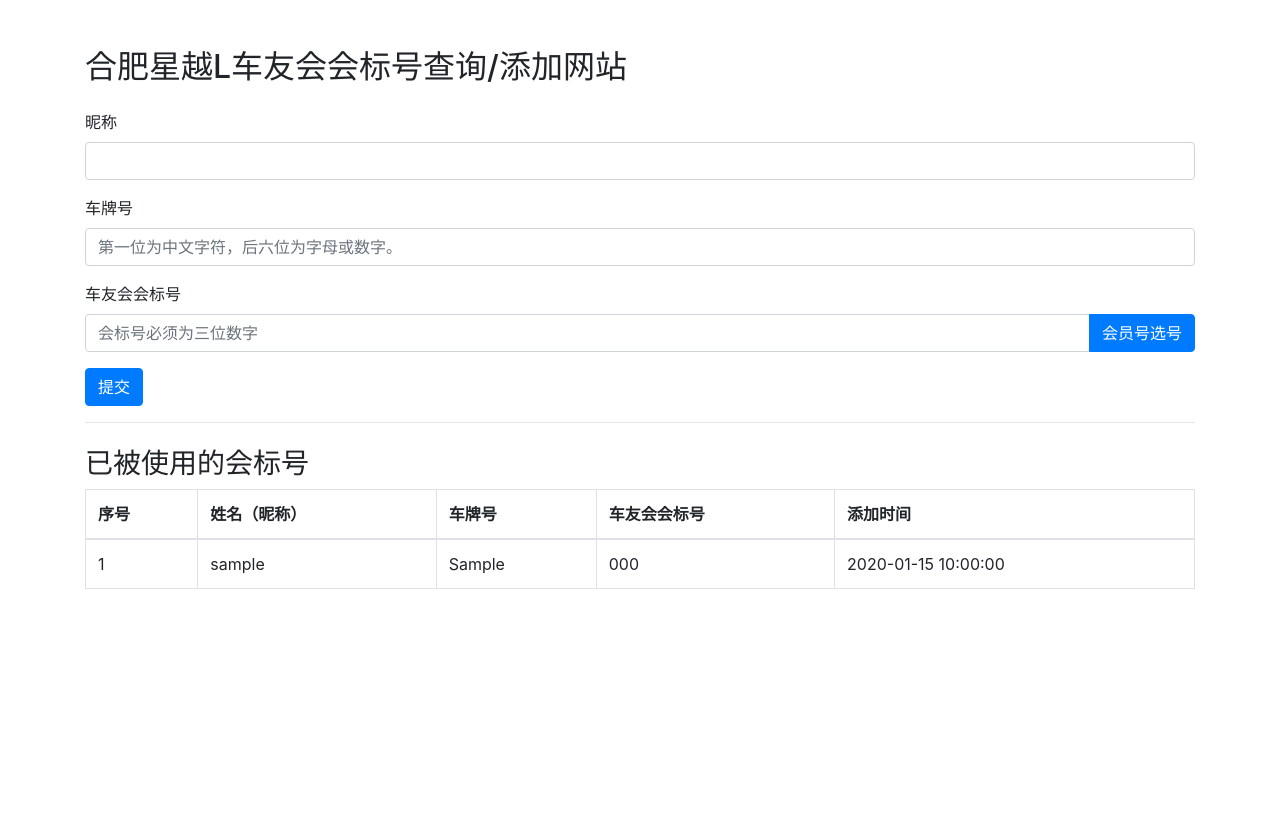
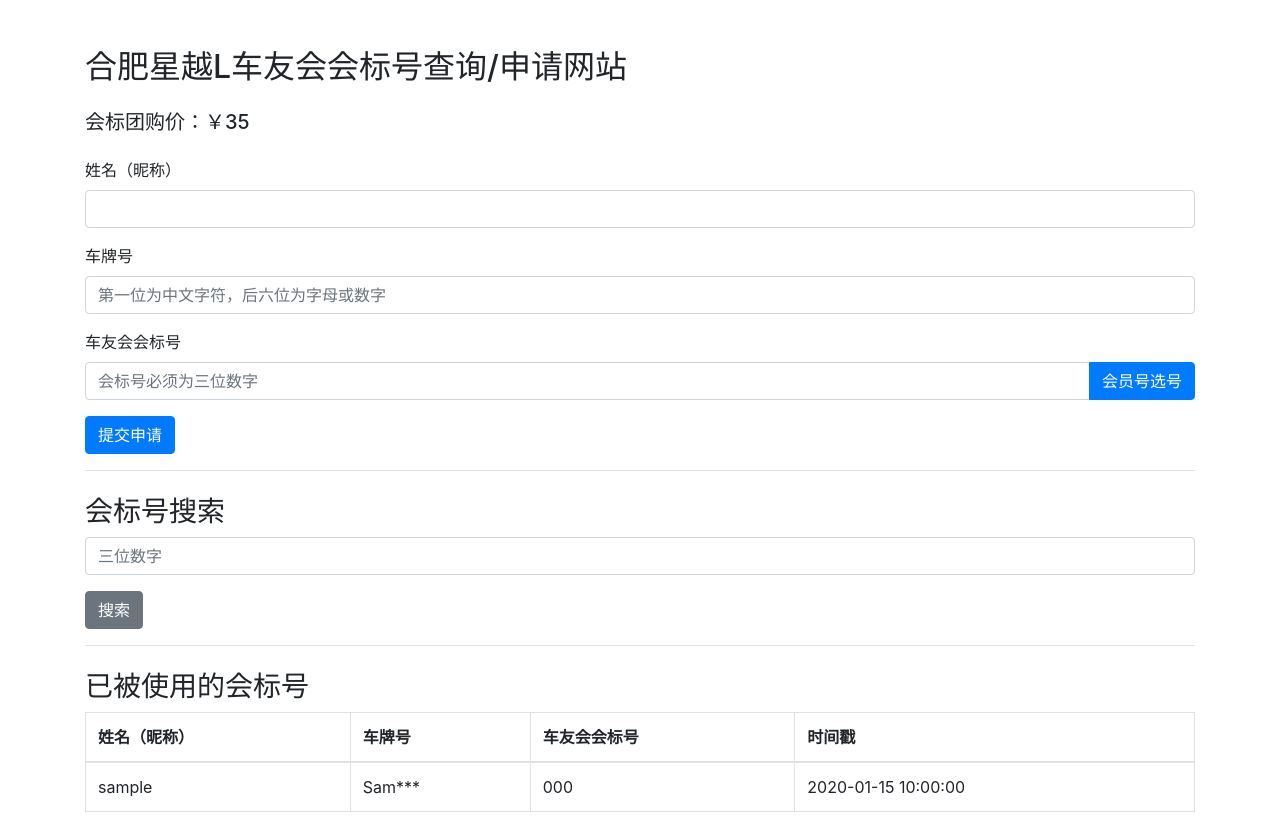
Before and after one commit to BigLoveT-ara/car_club, a Flask app: page / in a window 1280 px wide. Before the commit the page ends 589 px from the top, so only its background shows below. Run offline with Flask 3, Linux system fonts and the light colour scheme; tables that the repository leaves empty or names only in its code hold one stand-in row (values such as "Sample post"); some libraries are stand-ins or nearby versions.

Commit message:
yhsu2
合并版本，提供号码检索、展示脱敏、以及搜索服务

```diff
--- a/app.py
+++ b/app.py
@@ -1,13 +1,14 @@
-from flask import Flask, render_template, request, redirect, flash, jsonify
+from flask import Flask, render_template, request, redirect, flash, url_for, jsonify
 import pymysql
 from datetime import datetime
 import config
 import re
+from flask_paginate import Pagination, get_page_parameter
 from collections import defaultdict
 
 app = Flask(__name__)
 app.config.from_object(config.Config)
-
+app.secret_key = 'supersecretkey'
 
 all_strings = [f"{i:03}" for i in range(1000)]
 
@@ -25,16 +26,16 @@ def get_db_connection():
         print(f"Error connecting to MySQL Database: {e}")
         return None
 
-
-
 def is_valid_car_plate(car_plate):
     pattern = r'^[\u4e00-\u9fa5][A-Za-z0-9]{6}$'
     return re.match(pattern, car_plate)
 
-
 def is_valid_badge_number(badge_number):
     return badge_number.isdigit() and len(badge_number) == 3
 
+def mask_car_plate(car_plate):
+    # 脱敏处理车牌号的第四、第五和第六位字符
+    return car_plate[:3] + "***" + car_plate[6:]
 
 @app.route('/query_available_badge', methods=['POST'])
 def query_available_badge():
@@ -58,11 +59,9 @@ def query_available_badge():
     connection.close()
     return jsonify(grouped_by_first_letter)
 
-
 @app.route('/', methods=['GET', 'POST'])
 def index():
     connection = get_db_connection()
-
     if connection is None:
         flash('无法连接到数据库。', 'danger')
         return render_template('index.html', car_club_data=[])
@@ -70,40 +69,65 @@ def index():
     cursor = connection.cursor()
 
     if request.method == 'POST':
-        nickname = request.form['nickname']
-        car_plate = request.form['car_plate']
-        badge_number = request.form['badge_number']
+        if 'search_badge' in request.form:
+            badge_number = request.form['search_badge']
+            if badge_number == "":
+                flash('请输入三位数字会标号。', 'danger')
+                return redirect(url_for('index'))
+            elif not is_valid_badge_number(badge_number):
+                flash('输入的会标号格式错误，请重新输入。', 'danger')
+                return redirect(url_for('index'))
+            else:
+                cursor.execute("SELECT * FROM car_club WHERE badge_number = %s ORDER BY badge_number ASC", (badge_number,))
+                car_club_data = cursor.fetchall()
+        else:
+            nickname = request.form['nickname']
+            car_plate = request.form['car_plate']
+            badge_number = request.form['badge_number']
 
-        if not is_valid_car_plate(car_plate):
-            flash('车牌号必须为七位字符，其中第一位为中文字符。', 'danger')
-            return redirect('/')
+            if not is_valid_car_plate(car_plate):
+                flash('车牌号必须为七位字符，其中第一位为中文字符。', 'danger')
+                return redirect(url_for('index'))
 
-        if not is_valid_badge_number(badge_number):
-            flash('车友会会标号必须为三位数字。', 'danger')
-            return redirect('/')
+            if not is_valid_badge_number(badge_number):
+                flash('车友会会标号必须为三位数字。', 'danger')
+                return redirect(url_for('index'))
 
-        cursor.execute("SELECT id,nickname,car_plate,badge_number,timestamp FROM car_club WHERE badge_number = %s", (badge_number,))
-        existing_badge = cursor.fetchone()
+            cursor.execute("SELECT * FROM car_club WHERE badge_number = %s", (badge_number,))
+            existing_badge = cursor.fetchone()
 
-        if existing_badge:
-            flash('该车友会会标号已被使用。', 'danger')
-        else:
-            timestamp = datetime.now().strftime('%Y-%m-%d %H:%M:%S')
-            cursor.execute(
-                "INSERT INTO car_club (nickname, car_plate, badge_number, timestamp) VALUES (%s, %s, %s, %s)",
-                (nickname, car_plate, badge_number, timestamp)
-            )
-            connection.commit()
-            flash('会标信息已成功提交。', 'success')
-        return redirect('/')
+            if existing_badge:
+                flash('该车友会会标号已被使用。', 'danger')
+            else:
+                timestamp = datetime.now().strftime('%Y-%m-%d %H:%M:%S')
+                cursor.execute(
+                    "INSERT INTO car_club (nickname, car_plate, badge_number, timestamp) VALUES (%s, %s, %s, %s)",
+                    (nickname, car_plate, badge_number, timestamp)
+                )
+                connection.commit()
+                flash('会标已成功申请，请等待制作。', 'success')
+            return redirect(url_for('index'))
+    else:
+        cursor.execute("SELECT * FROM car_club ORDER BY badge_number ASC")
+        car_club_data = cursor.fetchall()
 
-    cursor.execute("SELECT id,nickname,car_plate,badge_number,timestamp FROM car_club order by badge_number")
-    car_club_data = cursor.fetchall()
     cursor.close()
     connection.close()
 
-    return render_template('index.html', car_club_data=car_club_data)
+    # 对车牌号进行脱敏处理
+    for row in car_club_data:
+        row['car_plate'] = mask_car_plate(row['car_plate'])
 
+    # 获取当前页数
+    page = request.args.get(get_page_parameter(), type=int, default=1)
+    per_page = 20
+    offset = (page - 1) * per_page
+    total = len(car_club_data)
+    car_club_data_paginated = car_club_data[offset: offset + per_page]
+
+    pagination = Pagination(page=page, per_page=per_page, total=total, css_framework='bootstrap4')
+
+    return render_template('index.html', car_club_data=car_club_data_paginated, pagination=pagination)
 
 if __name__ == '__main__':
     app.run(debug=True)
--- a/config.py
+++ b/config.py
@@ -2,8 +2,8 @@ import os
 
 class Config:
     SECRET_KEY = os.urandom(24)
-    MYSQL_HOST = '127.0.0.1'  # 确保这是正确的MySQL服务器地址
+    MYSQL_HOST = '42.192.226.15'  # 确保这是正确的MySQL服务器地址
     MYSQL_USER = 'root'
-    MYSQL_PASSWORD = 'password'
-    MYSQL_DB = 'dbname'
+    MYSQL_PASSWORD = 'Mysql@123'
+    MYSQL_DB = 'carclub_db'
     MYSQL_CURSORCLASS = 'DictCursor'
--- a/templates/index.html
+++ b/templates/index.html
@@ -11,6 +11,7 @@
     <style>
         #myModal .modal-dialog{
             max-width: 70%;
+            margin-left: 15%;
         }
 
         #myTabContent{
@@ -26,7 +27,8 @@
 
 <body>
        <div class="container mt-5">
-        <h2 class="mb-4">合肥星越L车友会会标号查询/添加网站</h2>
+        <h2 class="mb-4">合肥星越L车友会会标号查询/申请网站</h2>
+        <h5 class="mb-4">会标团购价：￥35</h5>
         {% with messages = get_flashed_messages(with_categories=true) %}
             {% if messages %}
                 <div class="alert alert-dismissible fade show" role="alert">
@@ -38,13 +40,12 @@
         {% endwith %}
         <form method="POST" action="/">
             <div class="form-group">
-                <label for="nickname">昵称</label>
+                <label for="nickname">姓名（昵称）</label>
                 <input type="text" class="form-control" id="nickname" name="nickname" required>
             </div>
             <div class="form-group">
                 <label for="car_plate">车牌号</label>
-                <input type="text" class="form-control" id="car_plate" name="car_plate"
-                    placeholder="第一位为中文字符，后六位为字母或数字。" required>
+                <input type="text" class="form-control" id="car_plate" name="car_plate" placeholder="第一位为中文字符，后六位为字母或数字" required>
             </div>
             <div class="form-group">
                 <label for="badge_number">车友会会标号</label>
@@ -56,24 +57,33 @@
                     </div>
                 </div>
             </div>
-            <button type="submit" class="btn btn-primary">提交</button>
+            <button type="submit" class="btn btn-primary">提交申请</button>
+        </form>
+        <hr>
+        <h3 class="mt-4">会标号搜索</h3>
+        <form method="POST" action="/">
+            <div class="form-group">
+<!--                <label for="search_badge">会标号</label>-->
+                <input type="text" class="form-control" id="search_badge" name="search_badge" placeholder="三位数字">
+            </div>
+            <button type="submit" class="btn btn-secondary">搜索</button>
         </form>
         <hr>
         <h3 class="mt-4">已被使用的会标号</h3>
         <table class="table table-bordered">
             <thead>
                 <tr>
-                    <th>序号</th>
+<!--                    <th>序号</th>-->
                     <th>姓名（昵称）</th>
                     <th>车牌号</th>
                     <th>车友会会标号</th>
-                    <th>添加时间</th>
+                    <th>时间戳</th>
                 </tr>
             </thead>
             <tbody>
                 {% for row in car_club_data %}
                 <tr>
-                    <td>{{ row.id }}</td>
+<!--                    <td>{{ row.id }}</td>-->
                     <td>{{ row.nickname }}</td>
                     <td>{{ row.car_plate }}</td>
                     <td>{{ row.badge_number }}</td>
@@ -82,6 +92,10 @@
                 {% endfor %}
             </tbody>
         </table>
+<!--        分页-->
+        <div class="d-flex justify-content-center">
+            {{ pagination.links }}
+        </div>
     </div>
 
     <!-- 模态框（Modal） -->
```
Also changed, not shown: 1 other file. Lines whose indentation alone changed are shown as unchanged.
